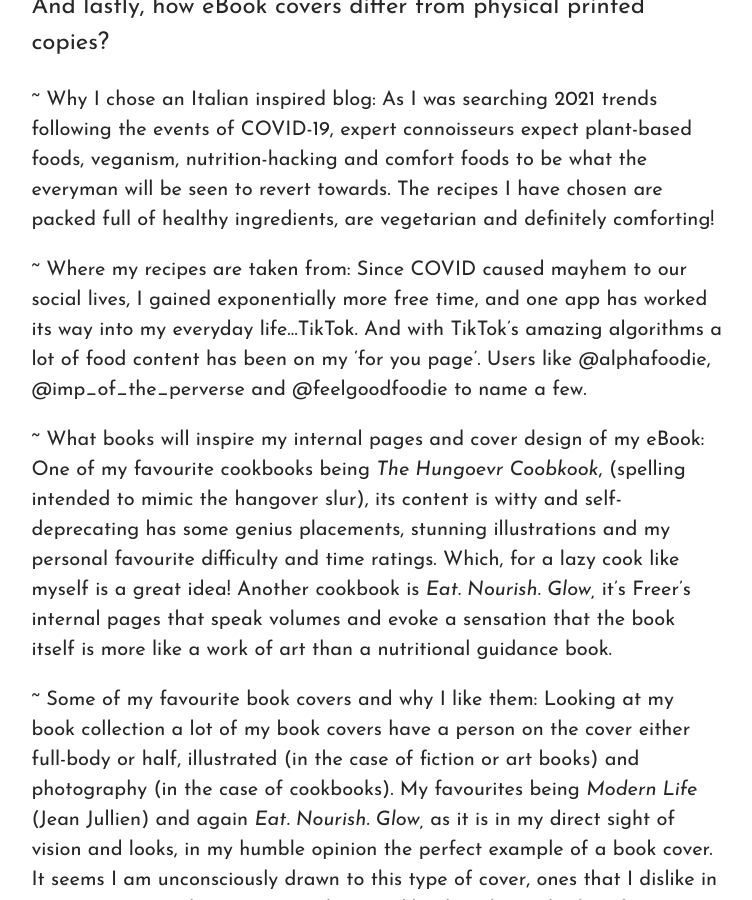
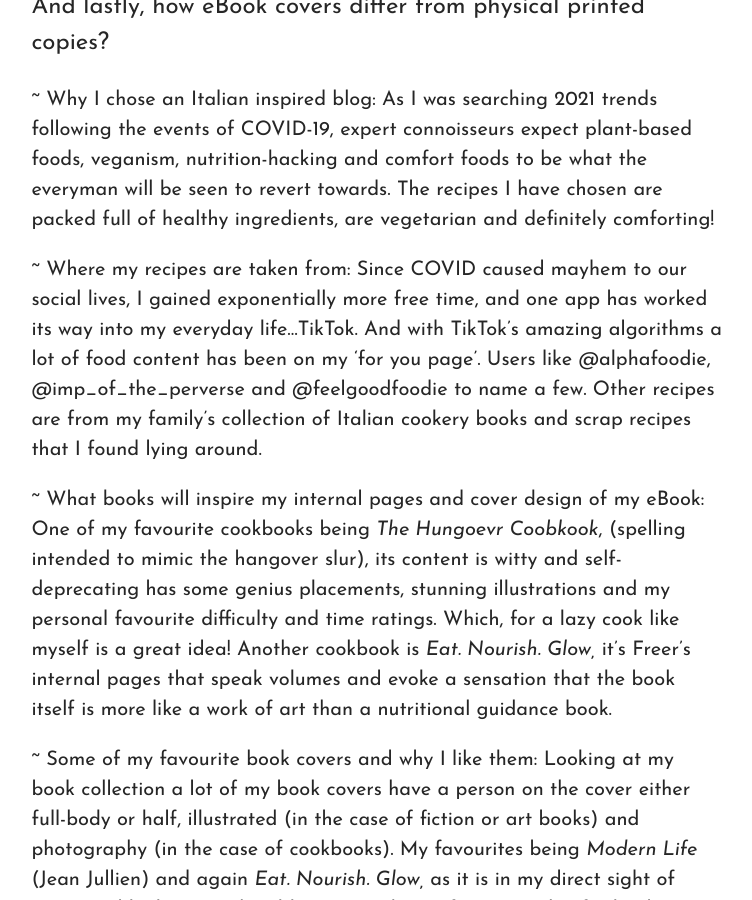
Before and after one commit to Hol1999/Hollyrecipewebsite, a Jekyll site: the page built from _posts/2021-02-06-first-diary-entry-inspiration.md, in a window 1280 px wide and 900 px high, scrolled down 580 px. Shown: the whole window, without its empty margins (263-1015 px from the left). Built offline with Jekyll 4.4.1, drawn with Linux system fonts in a browser that asks for light colours; some web fonts are replaced.

Commit message:
Update Post “2021-02-06-first-diary-entry-inspiration”

```diff
--- a/_posts/2021-02-06-first-diary-entry-inspiration.md
+++ b/_posts/2021-02-06-first-diary-entry-inspiration.md
@@ -13,7 +13,7 @@ Hi ~ I'm the editor of *tornbetween,* and this weeks theme is 'inspiration'. I w
 
 ~ Why I chose an Italian inspired blog: As I was searching 2021 trends following the events of COVID-19, expert connoisseurs expect plant-based foods, veganism, nutrition-hacking and comfort foods to be what the everyman will be seen to revert towards. The recipes I have chosen are packed full of healthy ingredients, are vegetarian and definitely comforting!
 
-~ Where my recipes are taken from: Since COVID caused mayhem to our social lives, I gained exponentially more free time, and one app has worked its way into my everyday life...TikTok. And with TikTok's amazing algorithms a lot of food content has been on my 'for you page'. Users like @alphafoodie, @imp_of_the_perverse and @feelgoodfoodie to name a few.
+~ Where my recipes are taken from: Since COVID caused mayhem to our social lives, I gained exponentially more free time, and one app has worked its way into my everyday life...TikTok. And with TikTok's amazing algorithms a lot of food content has been on my 'for you page'. Users like @alphafoodie, @imp_of_the_perverse and @feelgoodfoodie to name a few. Other recipes are from my family's collection of Italian cookery books and scrap recipes that I found lying around.
 
 ~ What books will inspire my internal pages and cover design of my eBook: One of my favourite cookbooks being *The Hungoevr Coobkook*, (spelling intended to mimic the hangover slur), its content is witty and self-deprecating has some genius placements, stunning illustrations and my personal favourite difficulty and time ratings. Which, for a lazy cook like myself is a great idea! Another cookbook is *Eat. Nourish. Glow,* it's Freer's internal pages that speak volumes and evoke a sensation that the book itself is more like a work of art than a nutritional guidance book.
 
```
